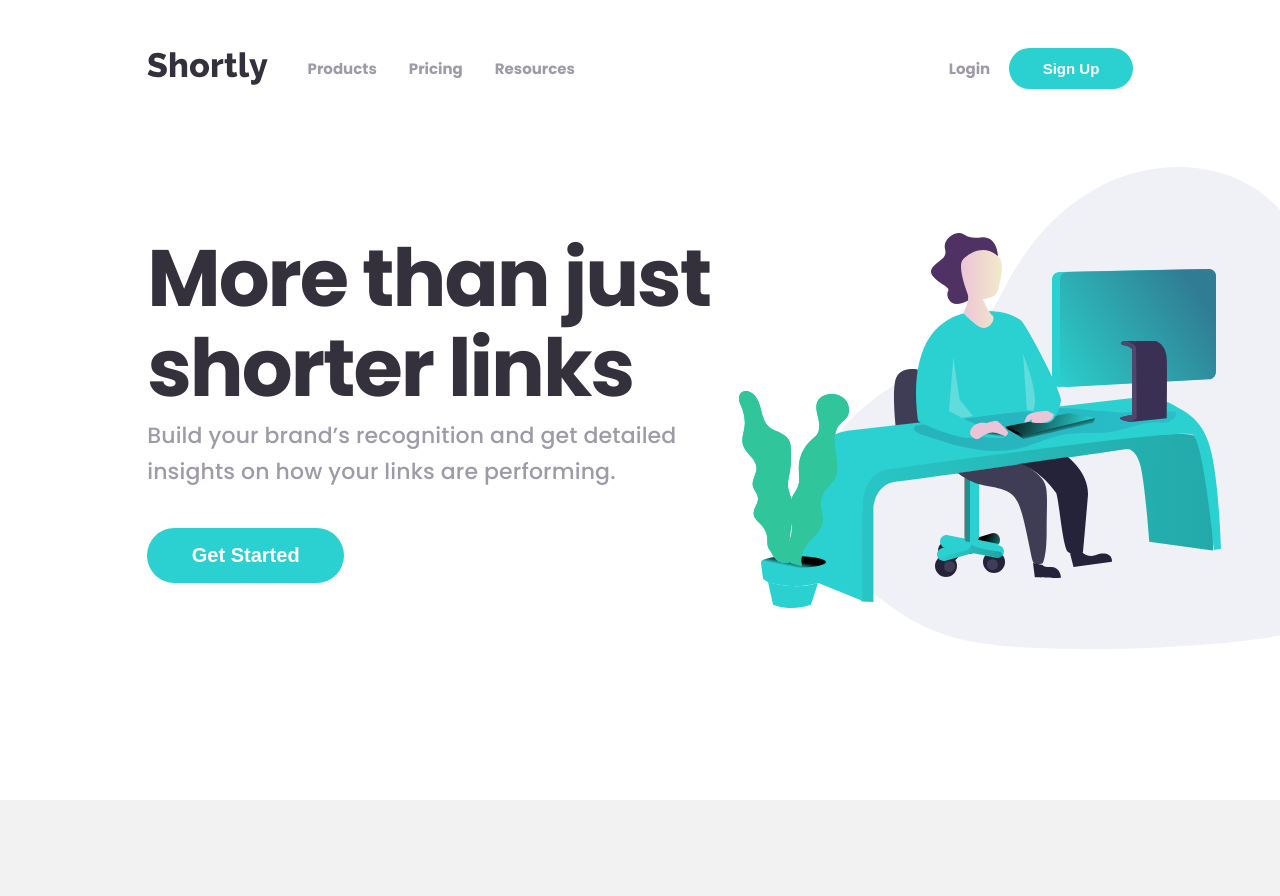
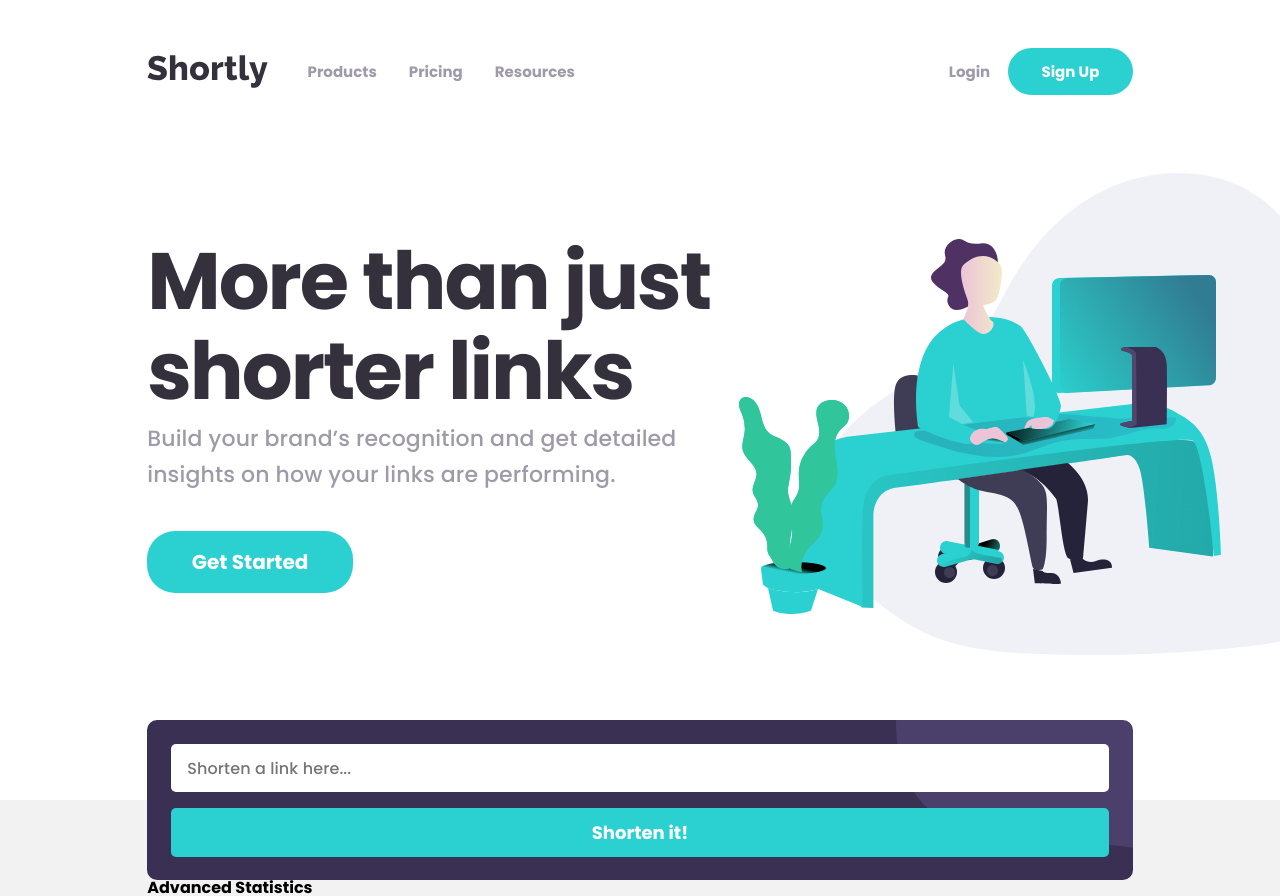
Before and after one commit to tkressma/shortly-landing-page, a React (Create React App) app: page / in a window 1280 px wide. Before the commit the page ends 800 px from the top, so only its background shows below. Built offline with nearby package versions, Linux system fonts and the light colour scheme.

Commit message:
Fix font inheritance issue for form items. Add base HTML/CSS for shortener

```diff
--- a/public/index.html
+++ b/public/index.html
@@ -3,12 +3,6 @@
   <head>
     <meta charset="utf-8" />
     <link rel="icon" href="/src/assets/favicon-32x32.png" />
-    <link rel="preconnect" href="https://fonts.googleapis.com" />
-    <link rel="preconnect" href="https://fonts.gstatic.com" crossorigin />
-    <link
-      href="https://fonts.googleapis.com/css2?family=Poppins:wght@500;700&display=swap"
-      rel="stylesheet"
-    />
     <meta name="viewport" content="width=device-width, initial-scale=1" />
     <meta name="theme-color" content="#000000" />
     <meta
--- a/src/App.js
+++ b/src/App.js
@@ -1,10 +1,11 @@
 import React from "react";
 import Header from "./components/header/Header";
-
+import Main from "./components/main/Main";
 function App() {
   return (
     <React.Fragment>
       <Header />
+      <Main />
     </React.Fragment>
   );
 }
--- /dev/null
+++ b/src/components/UI/Button.js
@@ -0,0 +1,7 @@
+import styles from "./Button.module.css";
+
+function Button(props) {
+  return <button className={styles.button}>{props.text}</button>;
+}
+
+export default Button;
--- /dev/null
+++ b/src/components/UI/Button.module.css
@@ -0,0 +1,15 @@
+.button {
+  border: none;
+  border-radius: 5px;
+  background-color: #2bd0d0;
+  color: white;
+  cursor: pointer;
+  font-size: inherit;
+  font-weight: bold;
+  padding: 0.6em 0;
+  transition: all 0.2s ease-in-out;
+}
+
+.button:hover {
+  background-color: #9ae3e3;
+}
--- /dev/null
+++ b/src/components/main/Main.js
@@ -0,0 +1,15 @@
+import React from "react";
+import Container from "../UI/Container";
+import Shortener from "./Shortener";
+function Main(props) {
+  return (
+    <main>
+      <Container>
+        <Shortener />
+        <h2>Advanced Statistics</h2>
+      </Container>
+    </main>
+  );
+}
+
+export default Main;
--- /dev/null
+++ b/src/components/main/Shortener.js
@@ -0,0 +1,32 @@
+import React, { useState } from "react";
+import styles from "./Shortener.module.css";
+import Button from "../UI/Button";
+function Shortener(props) {
+  const [inputLink, setInputLink] = useState("");
+
+  const shortenHandler = (event) => {
+    event.preventDefault();
+    console.log("Shorten link!");
+  };
+
+  const linkChangeHandler = (event) => {
+    setInputLink(event.target.value);
+  };
+
+  return (
+    <section className={styles.shortener}>
+      <form onSubmit={shortenHandler}>
+        <input
+          className={styles["shortener__input"]}
+          id="input_link"
+          type="text"
+          placeholder="Shorten a link here..."
+          value={inputLink}
+          onChange={linkChangeHandler}
+        />
+        <Button type="submit" text="Shorten it!" />
+      </form>
+    </section>
+  );
+}
+export default Shortener;
--- /dev/null
+++ b/src/components/main/Shortener.module.css
@@ -0,0 +1,33 @@
+.shortener {
+  height: 160px;
+  width: 100%;
+  padding: 24px;
+  background: url("../../assets/bg-shorten-mobile.svg"), #3a3054;
+  background-repeat: no-repeat;
+  background-position: top right;
+  border-radius: 10px;
+  margin-top: -80px;
+  font-family: inherit;
+}
+
+.shortener input {
+  display: block;
+  width: 100%;
+  height: 3rem;
+  border: none;
+  padding: 0.5rem 1rem;
+  margin-bottom: 1rem;
+  border-radius: 5px;
+  font-size: 1rem;
+  font-weight: 500;
+  letter-spacing: 0.12px;
+  color: rgb(52, 49, 61, 0.5);
+}
+
+.shortener button {
+  width: 100%;
+  font-size: 18px;
+}
+
+.section {
+}
--- a/src/index.css
+++ b/src/index.css
@@ -1,3 +1,5 @@
+@import url("https://fonts.googleapis.com/css2?family=Poppins:wght@500;700&display=swap");
+
 /* http://meyerweb.com/eric/tools/css/reset/
    v2.0 | 20110126
    License: none (public domain)
@@ -88,7 +90,6 @@ video {
   padding: 0;
   border: 0;
   font-size: 100%;
-  font: inherit;
   vertical-align: baseline;
 }
 /* HTML5 display-role reset for older browsers */
@@ -147,13 +148,16 @@ body {
 
 body {
   margin: 0;
-  font-family: -apple-system, BlinkMacSystemFont, "Segoe UI", "Roboto", "Oxygen",
-    "Ubuntu", "Cantarell", "Fira Sans", "Droid Sans", "Helvetica Neue",
-    sans-serif;
   -webkit-font-smoothing: antialiased;
   -moz-osx-font-smoothing: grayscale;
   background-color: #f2f2f2;
-  font-family: "Poppins", sans-serif;
+  font-family: "Poppins", sans-serif !important;
+}
+
+input,
+textarea,
+button {
+  font-family: inherit;
 }
 
 code {
```
Also changed, not shown: src/components/main/Main.module.css (added).
